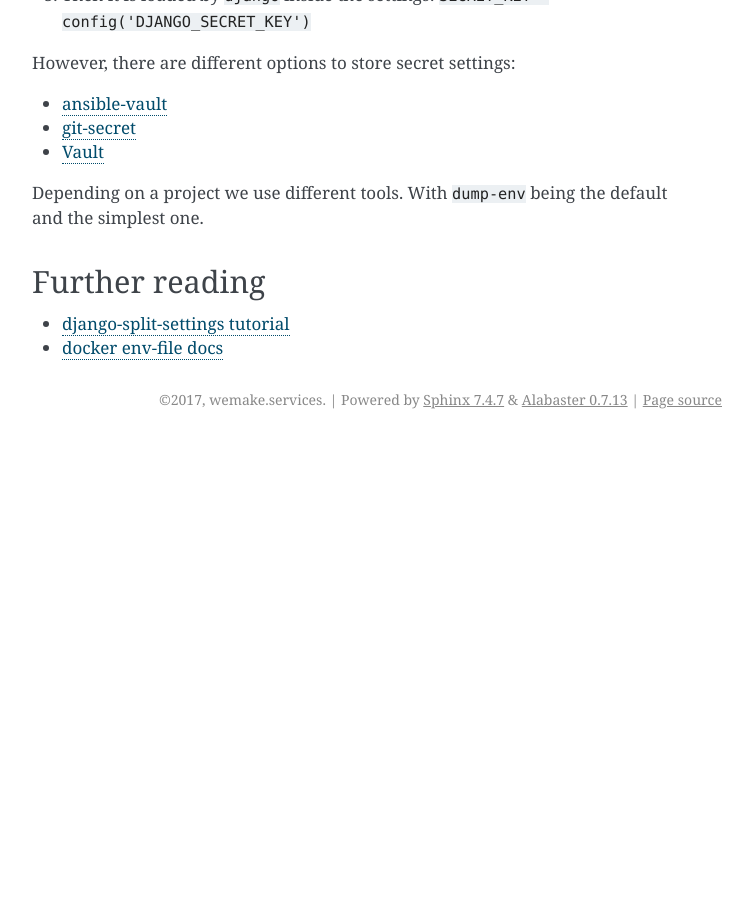
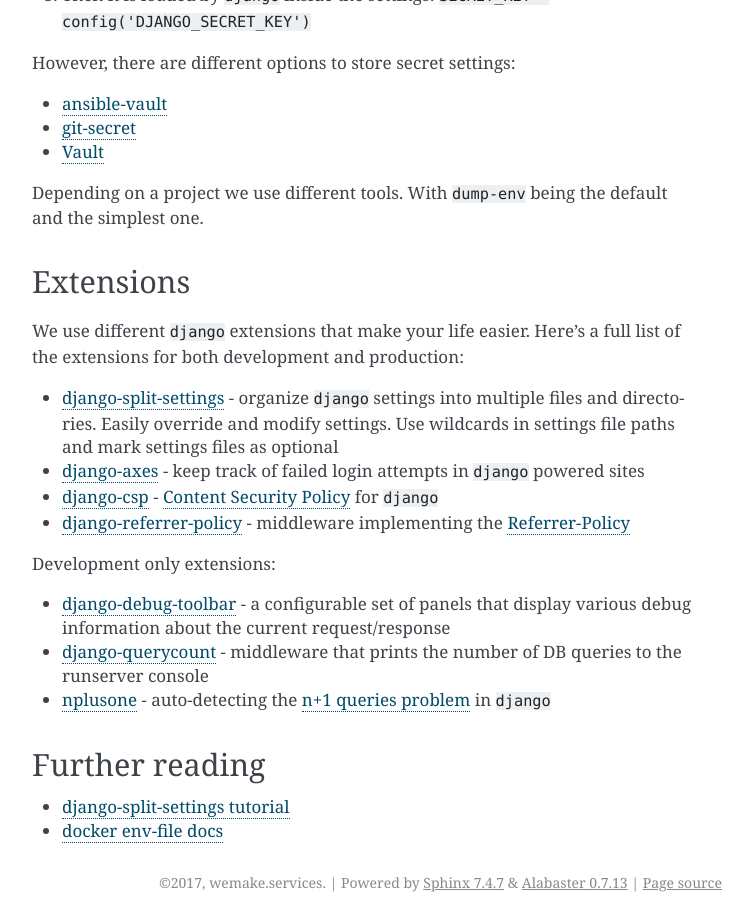
Before and after one commit to wemake-services/wemake-django-template, a Sphinx documentation site: the page built from {{cookiecutter.project_name}}/docs/pages/template/django.rst, in a window 1280 px wide and 900 px high, scrolled down 1836 px. Shown: the whole window, without its empty margins (388-1141 px from the left). Built offline with Sphinx 7.4.7, drawn with Linux system fonts in a browser that asks for light colours; the version number is read from the project's files by our own code; before the commit the page ends 2275 px from its top, so only the background shows below that.

Commit message:
Documents all django extensions, closes #571

```diff
--- a/{{cookiecutter.project_name}}/docs/pages/template/django.rst
+++ b/{{cookiecutter.project_name}}/docs/pages/template/django.rst
@@ -104,6 +104,41 @@
 With ``dump-env`` being the default and the simplest one.
 
 
+Extensions
+----------
+
+We use different ``django`` extensions that make your life easier.
+Here's a full list of the extensions for both development and production:
+
+- `django-split-settings`_ - organize
+  ``django`` settings into multiple files and directories.
+  Easily override and modify settings.
+  Use wildcards in settings file paths and mark settings files as optional
+- `django-axes`_ - keep track
+  of failed login attempts in ``django`` powered sites
+- `django-csp`_ - `Content Security Policy`_ for ``django``
+- `django-referrer-policy`_ - middleware implementing the `Referrer-Policy`_
+
+Development only extensions:
+
+- `django-debug-toolbar`_ - a configurable set of panels that
+  display various debug information about the current request/response
+- `django-querycount`_ - middleware that prints the number
+  of DB queries to the runserver console
+- `nplusone`_ - auto-detecting the `n+1 queries problem`_ in ``django``
+
+.. _django-split-settings: https://github.com/sobolevn/django-split-settings
+.. _django-axes: https://github.com/jazzband/django-axes
+.. _django-csp: https://github.com/mozilla/django-csp
+.. _`Content Security Policy`: https://developer.mozilla.org/en-US/docs/Web/HTTP/Headers/Content-Security-Policy
+.. _django-referrer-policy: https://github.com/ubernostrum/django-referrer-policy
+.. _`Referrer-Policy`: https://developer.mozilla.org/en-US/docs/Web/HTTP/Headers/Referrer-Policy
+.. _django-debug-toolbar: https://github.com/jazzband/django-debug-toolbar
+.. _django-querycount: https://github.com/bradmontgomery/django-querycount
+.. _nplusone: https://github.com/jmcarp/nplusone
+.. _`n+1 queries problem`: https://stackoverflow.com/questions/97197/what-is-the-n1-select-query-issue
+
+
 Further reading
 ---------------
 
```
